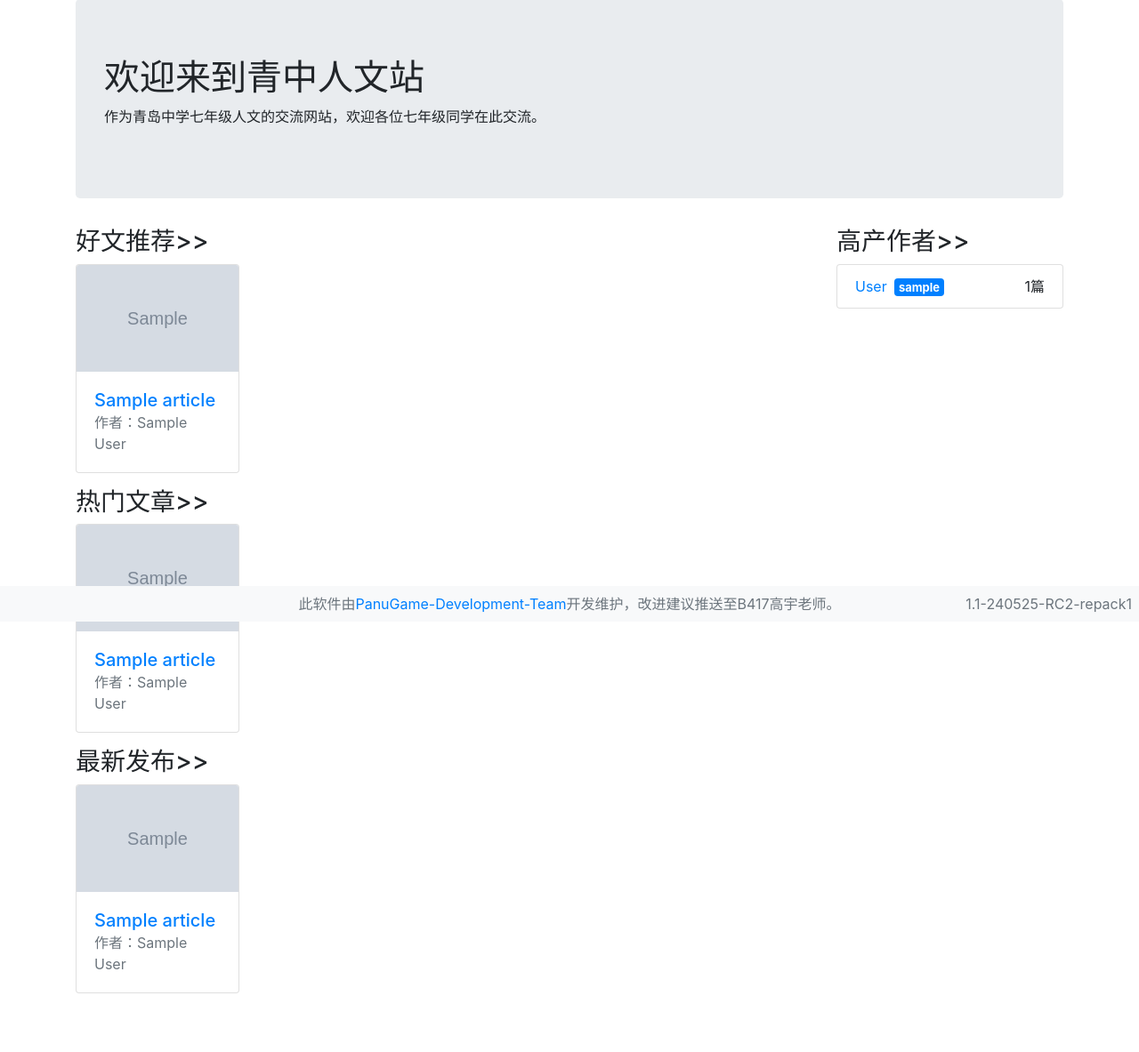
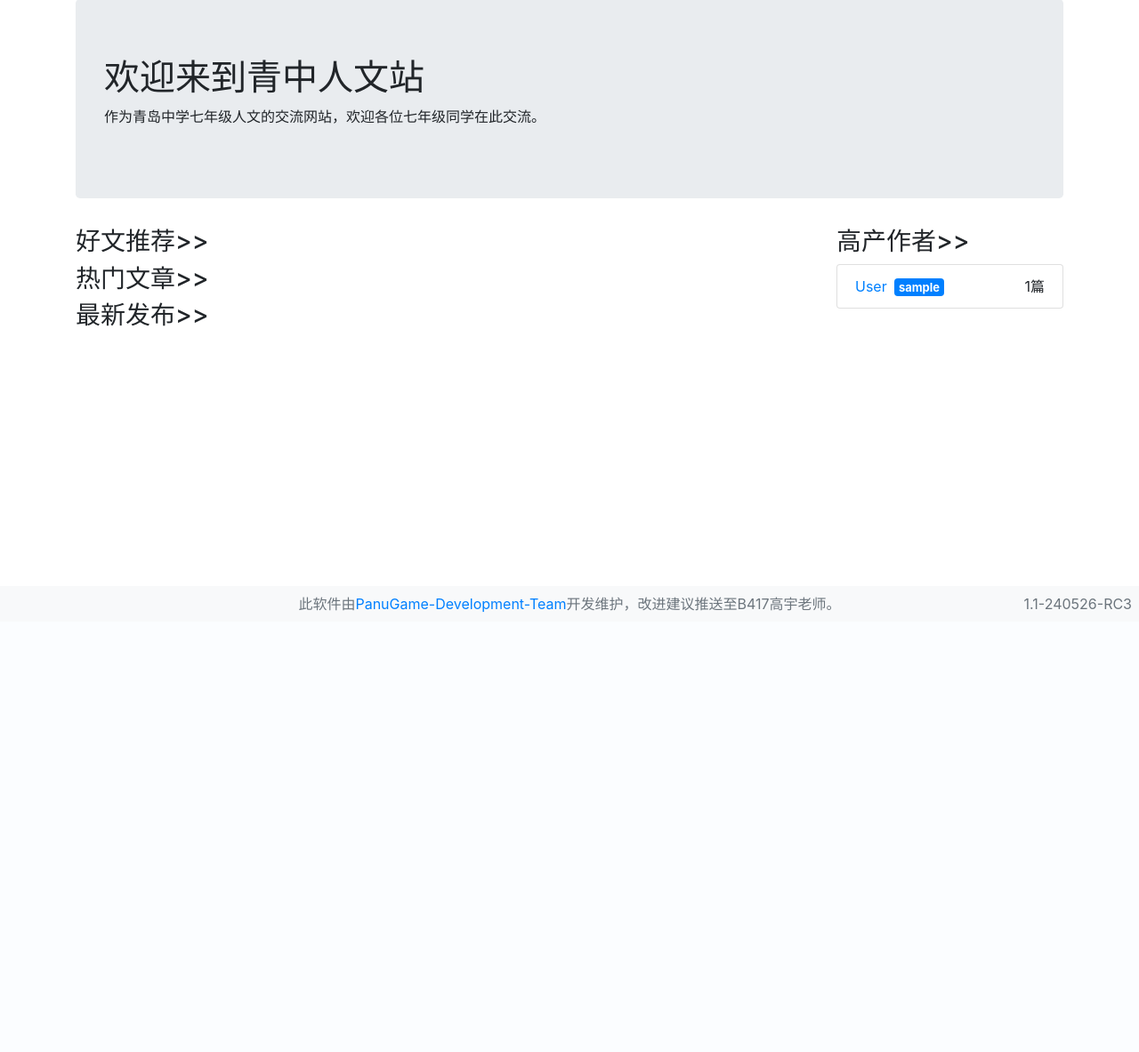
Before and after one commit to PanuGame-Development-Team/QAHumanityWebsite, a Flask app: page / in a window 1280 px wide. Shown: the part 101-1284 px from the top of the page at 89% size. After the commit the page ends 790 px from the top, so only its background shows below. Run offline with Flask 3, Linux system fonts and the light colour scheme; tables that the repository leaves empty hold one stand-in row (values such as "Sample post"); grey boxes marked "Sample" are stand-in pictures; some libraries are stand-ins or nearby versions.

Commit message:
1.1-240526-RC3

```diff
--- a/main.py
+++ b/main.py
@@ -26,16 +26,16 @@
     except ValueError:
         abort(404)
     article = Article.query.get(id)
-    if article:
+    if article and (not article.delete or session.get("user") in TEACHERS):
         Article.query.get(id).count += 1
         db.session.commit()
-        newest = Article.query.order_by(Article.id.desc()).limit(10).all()
+        newest = Article.query.filter(Article.delete == False).order_by(Article.id.desc()).limit(10).all()
         comments = Comment.query.filter(Comment.article == id).order_by(Comment.id.desc()).limit(20).all()
         return render_template("page.html",article=article,newest=newest,comments=comments,teachers=TEACHERS,**dic)
     elif not "id" in request.args:
-        newest = Article.query.order_by(Article.id.desc()).limit(12).all()
-        hot = Article.query.order_by(Article.count.desc()).limit(12).all()
-        recommend = Article.query.filter(Article.recommend == True).order_by(Article.id.desc()).all()
+        newest = Article.query.filter(Article.delete == False).order_by(Article.id.desc()).limit(12).all()
+        hot = Article.query.filter(Article.delete == False).order_by(Article.count.desc()).limit(12).all()
+        recommend = Article.query.filter(Article.delete == False).filter(Article.recommend == True).order_by(Article.id.desc()).all()
         authors = User.query.order_by(User.count.desc()).limit(10).all()
         return render_template("index.html",newest=newest,hot=hot,authors=authors,recommend=recommend,**dic)
     else:
@@ -153,17 +153,12 @@
     else:
         dic = {"version":APP_VERSION}
     if "id" in request.args:
-        try:
-            author = User.query.get(int(request.args.get("id")))
-        except ValueError:
-            abort(404)
+        author = getuser_id(int(request.args.get("id")))
         if author:
-            articles = Article.query.filter(Article.author == author.realname).order_by(Article.id.desc()).all()
-        else:
-            author = ExUser.query.get(int(request.args.get("id")))
-            if author:
+            if session.get("user") in TEACHERS:
                 articles = Article.query.filter(Article.author == author.realname).order_by(Article.id.desc()).all()
-        if author:
+            else:
+                articles = Article.query.filter(Article.delete == False).filter(Article.author == author.realname).order_by(Article.id.desc()).all()
             return render_template("author.html",author=author,articles=articles,**dic)
     abort(404)
 @app.route("/recommend/",methods=["GET"])
@@ -190,6 +185,7 @@
     if "id" in request.args:
         try:
             article = Article.query.get(int(request.args.get("id")))
+            article = article if not article.delete else None
         except ValueError:
             abort(404)
     if article and (article.author == dic["user"] or dic["user"] in TEACHERS):
@@ -239,10 +235,11 @@
     if "id" in request.args:
         try:
             article = Article.query.get(int(request.args.get("id")))
+            article = article if not article.delete else None
         except ValueError:
             abort(404)
     if article and (article.author == session.get("user") or session.get("user") in TEACHERS):
-        db.session.delete(article)
+        article.delete = True
         User.query.filter(User.realname == article.author).update({"count":User.count - 1})
         ExUser.query.filter(ExUser.realname == article.author).update({"count":ExUser.count - 1})
         db.session.commit()
@@ -260,6 +257,7 @@
     if "id" in request.args:
         try:
             article = Article.query.get(int(request.args.get("id")))
+            article = article if not article.delete else None
         except ValueError:
             abort(404)
     if article:
--- a/model.py
+++ b/model.py
@@ -15,6 +15,7 @@
     author = db.Column(db.Unicode(16))
     time = db.Column(db.DateTime,default=datetime.now())
     recommend = db.Column(db.Boolean,default=False)
+    delete = db.Column(db.Boolean,default=False)
 class User(db.Model):
     id = db.Column(db.Integer,primary_key=True)
     nickname = db.Column(db.Unicode(32))
--- a/settings.py
+++ b/settings.py
@@ -1,6 +1,6 @@
 import os
 APP_NAME = "Humanity Website"
-APP_VERSION = "1.1-240525-RC2-repack1"
+APP_VERSION = "1.1-240526-RC3"
 TEACHERS = ["高宇","李红红","仇巧云"]
 APP_SECRETKEY = "7B6X8SRPUVHCQCYXQS5BT7BK2DDVDVR16HXF1XMIMIQ24TX6B4KEZKUFCVSV3X4P"
 APP_CONFIG = {"SQLALCHEMY_DATABASE_URI":"sqlite:///db.sqlite3",
--- a/templates/author.html
+++ b/templates/author.html
@@ -22,7 +22,7 @@
                 <div class="card mb-3">
                     <img class="card-img-top" src="{{article.jumimg}}" style="height: 150px;">
                     <div class="card-body">
-                        <a class="card-title h5" href="/?id={{article.id}}">{{article.title}}</a><br>
+                        <a class="card-title h5" href="/?id={{article.id}}">{{article.title}}</a>{%if article.delete%}<del class="text-danger float-right">已删除</del>{%endif%}<br>
                         <span class="text-muted float-right">{{article.author}} 于 {{article.time.strftime("%Y/%m/%d %H:%M")}} 发布</span>
                     </div>
                 </div>
--- a/templates/page.html
+++ b/templates/page.html
@@ -2,7 +2,7 @@
 {%block contents%}
 <img src="{{article.jumimg}}" width="100%"/><br><br>
 <center><h1 id="default">{{article.title}}</h1></center>
-<span class="text-muted float-right"><span class="mr-4">{{article.count}}次浏览</span>{{article.author}} 于 {{article.time.strftime("%Y/%m/%d %H:%M")}} 发布{%if article.author == user or user in teachers%}<a class="btn btn-primary mr-2 ml-2" href="/change/?id={{article.id}}">修改</a><a class="btn btn-danger mr-2" href="/delete/?id={{article.id}}">删除</a>{%endif%}{%if user in teachers%}<a class="btn btn-success" href="/recommend/?id={{article.id}}">{%if article.recommend%}取消{%endif%}推荐</a>{%endif%}</span><br><hr>
+<span class="text-muted float-right"><span class="mr-4">{{article.count}}次浏览</span>{{article.author}} 于 {{article.time.strftime("%Y/%m/%d %H:%M")}} 发布{%if article.author == user or user in teachers%}<a class="btn btn-primary mr-2 ml-2" href="/change/?id={{article.id}}">修改</a><a class="btn btn-danger mr-2" href="/delete/?id={{article.id}}">删除</a>{%endif%}{%if article.delete%}<del class="text-danger">已删除</del>{%elif user in teachers%}<a class="btn btn-success" href="/recommend/?id={{article.id}}">{%if article.recommend%}取消{%endif%}推荐</a>{%endif%}</span><br><hr>
 <div class="row">
     <div class="col-sm-8">
         <div class="border rounded p-3 mb-3">{{article.html|tag_format(article.theme)|safe}}</div>
```
Also changed, not shown: 1 other file.
